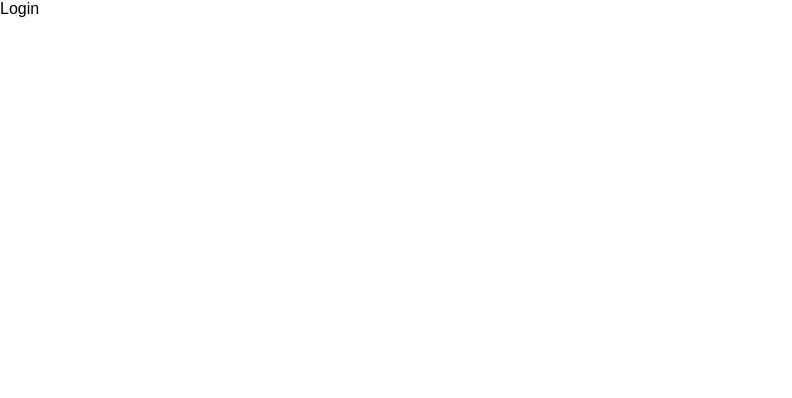
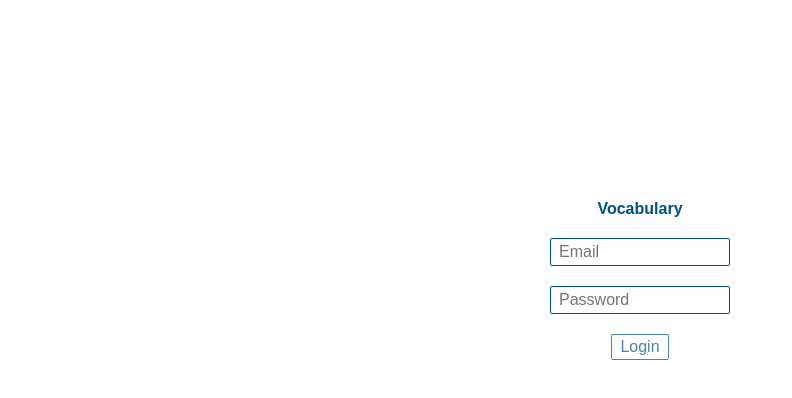
Before and after one commit to taras-d/vcbl-ui, a React (Vite) app: page /login in a window 1280 px wide. Shown: the top 398 px of the page, without its empty margins (0-792 px from the left). Built offline with nearby package versions, Linux system fonts and the light colour scheme.

Commit message:
Login page

```diff
--- a/src/app/app.tsx
+++ b/src/app/app.tsx
@@ -1,12 +1,9 @@
 import { Router } from '@shared/ui';
 import { Routes } from '@shared/enums';
+import { Login } from './login/login';
 
 function Words() {
   return <>Words</>;
-}
-
-function Login() {
-  return <>Login</>;
 }
 
 function Profile() {
@@ -32,7 +29,5 @@ export function App() {
     }
   };
 
-  return (
-    <Router routes={routes} />
-  )
+  return <Router routes={routes} />;
 }
--- /dev/null
+++ b/src/app/login/login.less
@@ -0,0 +1,12 @@
+.login {
+  max-width: 180px;
+  margin: 200px auto;
+  text-align: center;
+  .login-header {
+    color: #005282;
+    font-weight: bold;
+  }
+  .input {
+    margin: 20px 0;
+  }
+}
--- /dev/null
+++ b/src/app/login/login.tsx
@@ -0,0 +1,44 @@
+import React, { useState } from "react"
+
+import { Input, Button } from '@shared/ui';
+import './login.less';
+
+export function Login() {
+  const [data, setData] = useState({ email: '', password: '' });
+
+  function handleChange(event: React.ChangeEvent<HTMLInputElement>): void {
+    const target = event.target
+    setData(values => {
+      return { ...values, [target.name]: target.value };
+    });
+  }
+
+  function handleSubmit(event: React.SyntheticEvent): void {
+    event.preventDefault();
+    console.log(data);
+  }
+
+  function canSubmit(): boolean {
+    return !!(data.email.trim() && data.password.trim());
+  }
+
+  return (
+    <form className="login" autoCapitalize="off" onSubmit={handleSubmit}>
+      <div className="login-header">Vocabulary</div>
+      <Input
+        name="email"
+        value={data.email}
+        placeholder="Email"
+        onChange={handleChange}
+      />
+      <Input
+        name="password"
+        type="password"
+        value={data.password}
+        placeholder="Password"
+        onChange={handleChange}
+      />
+      <Button text="Login" disabled={!canSubmit()} />
+    </form>
+  );
+}
--- /dev/null
+++ b/src/shared/ui/button/button.less
@@ -0,0 +1,23 @@
+.button {
+  color: #005282;
+  border: 1px solid #005282;
+  border-radius: 4px;
+  padding: 3px 8px;
+  border-radius: 2px;
+  font-size: inherit;
+  font-family: inherit;
+  background-color: transparent;
+  cursor: pointer;
+  outline: none;
+
+  &:hover,
+  &:focus {
+    background-color: #ddeaff;
+  }
+
+  &:disabled {
+    cursor: not-allowed;
+    opacity: 0.7;
+    background-color: transparent;
+  }
+}
--- /dev/null
+++ b/src/shared/ui/button/button.tsx
@@ -0,0 +1,13 @@
+import './button.less';
+
+interface ButtonProps {
+  text?: string;
+  disabled?: boolean;
+  onClick?: React.MouseEventHandler;
+}
+
+export function Button({ text, disabled, onClick }: ButtonProps) {
+  return (
+    <button className="button" disabled={disabled} onClick={onClick}>{text}</button>
+  );
+}
--- a/src/shared/ui/index.ts
+++ b/src/shared/ui/index.ts
@@ -1 +1,3 @@
 export * from './router/router';
+export * from './input/input';
+export * from './button/button';
--- /dev/null
+++ b/src/shared/ui/input/input.less
@@ -0,0 +1,11 @@
+.input {
+  font-size: inherit;
+  font-family: inherit;
+  border: 1px solid #005282;
+  border-radius: 2px;
+  outline: none;
+  padding: 4px 8px;
+  width: 100%;
+  display: block;
+  color: inherit;
+}
--- /dev/null
+++ b/src/shared/ui/input/input.tsx
@@ -0,0 +1,22 @@
+import './input.less';
+
+interface InputProps {
+  name?: string;
+  value?: string;
+  type?: string;
+  placeholder?: string;
+  onChange?: React.ChangeEventHandler<HTMLInputElement>;
+}
+
+export function Input({ name, value, type, placeholder, onChange }: InputProps) {
+  return (
+    <input
+      className="input"
+      value={value}
+      type={type}
+      name={name}
+      placeholder={placeholder}
+      onChange={onChange}
+    />
+  );
+}
--- a/src/styles/global.less
+++ b/src/styles/global.less
@@ -3,6 +3,7 @@ body {
   padding: 0;
   font-family: sans-serif;
   font-size: 16px;
+  color: #1b1b1b;
 }
 
 * {
```
